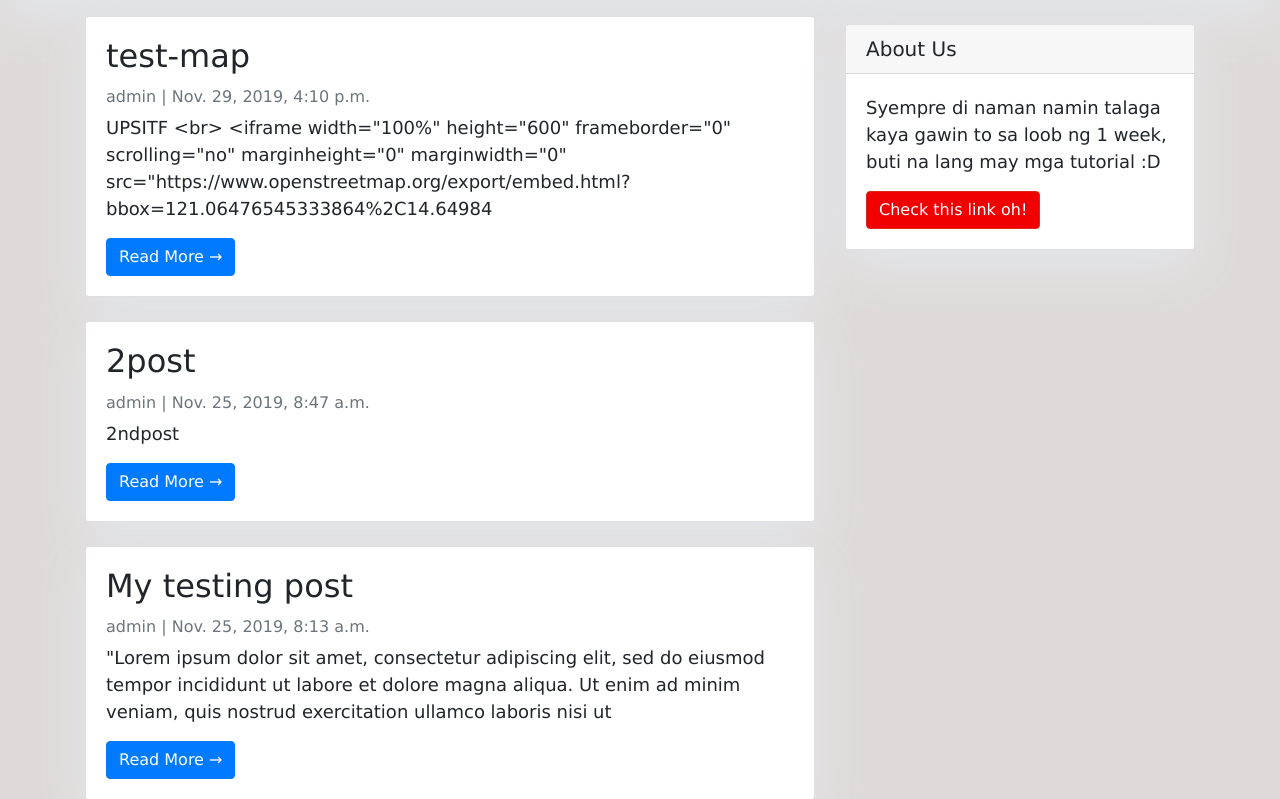
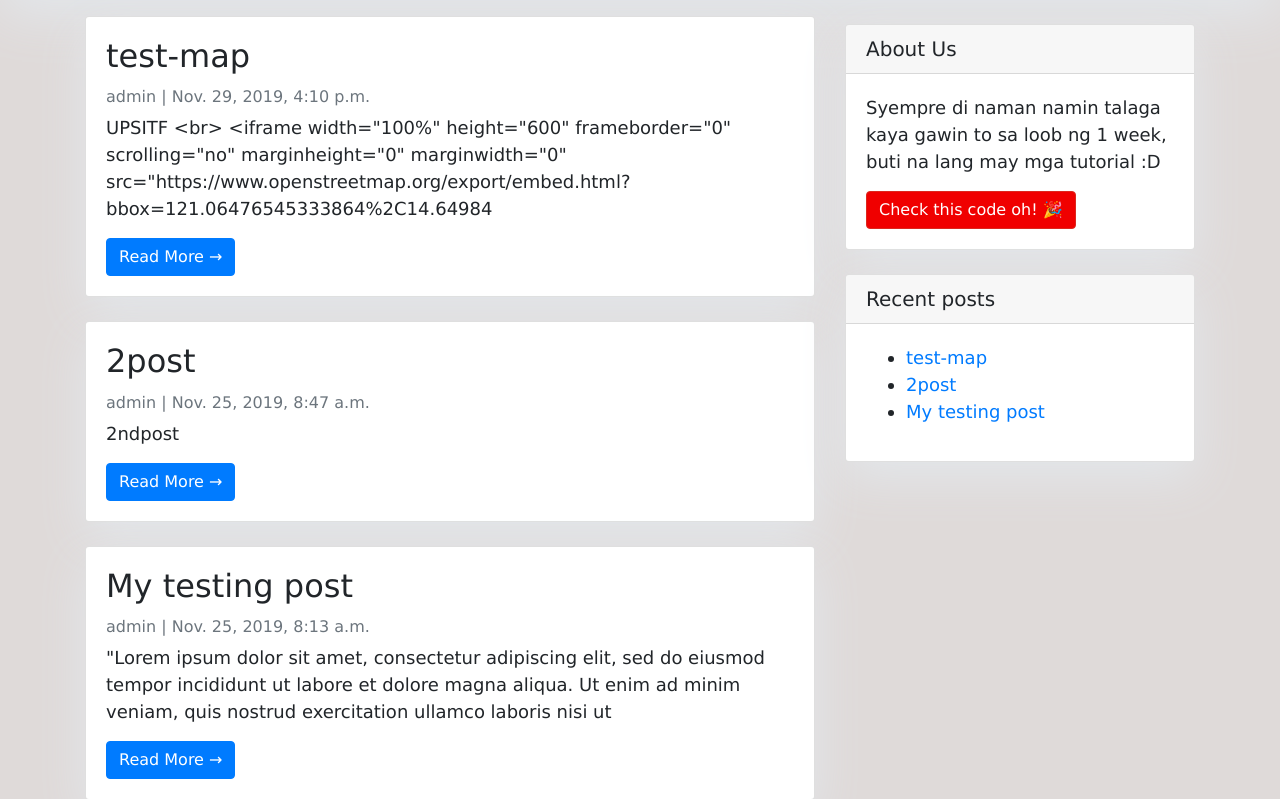
Before and after one commit to maning/group5-blog, a Django app: page / in a window 1280 px wide. Shown: the part 209-1008 px from the top of the page. Run offline with Django 3.2, Linux system fonts and the light colour scheme; data comes from the database, SQL or seed files in the repository; some libraries are stand-ins or nearby versions.

Commit message:
add basic TOC/recent posts to sidebar

```diff
--- a/templates/sidebar.html
+++ b/templates/sidebar.html
@@ -10,13 +10,26 @@
 <!-- Sidebar Widgets Column -->
 <div class="col-md-4 float-right ">
 <div class="card my-4">
-        <h5 class="card-header">About Us</h5>
+        <h5 class="card-header"> About Us</h5>
     <div class="card-body">
         <p class="card-text"> Syempre di naman namin talaga kaya gawin to sa loob ng 1 week, buti na lang may mga tutorial :D </p>
-        <a href="https://djangocentral.com/building-a-blog-application-with-django"
-           class="btn btn-danger">Check this link oh!</a>
+        <a href="https://github.com/maning/group5-blog"
+           class="btn btn-danger">Check this code oh! 🎉 </a>
     </div>
+</div>
+
+<div class="card my-4">
+        <h5 class="card-header"> Recent posts</h5>
+    <div class="card-body">
+<ul>
+    {% for post in post_list %}
+        <li><a href="{{ post.slug }}"> {{ post.title }}</a></li>
+    {% endfor %}
+</ul>
+
 </div>
 </div>
 
+</div>
+
 {% endblock sidebar %}
```
